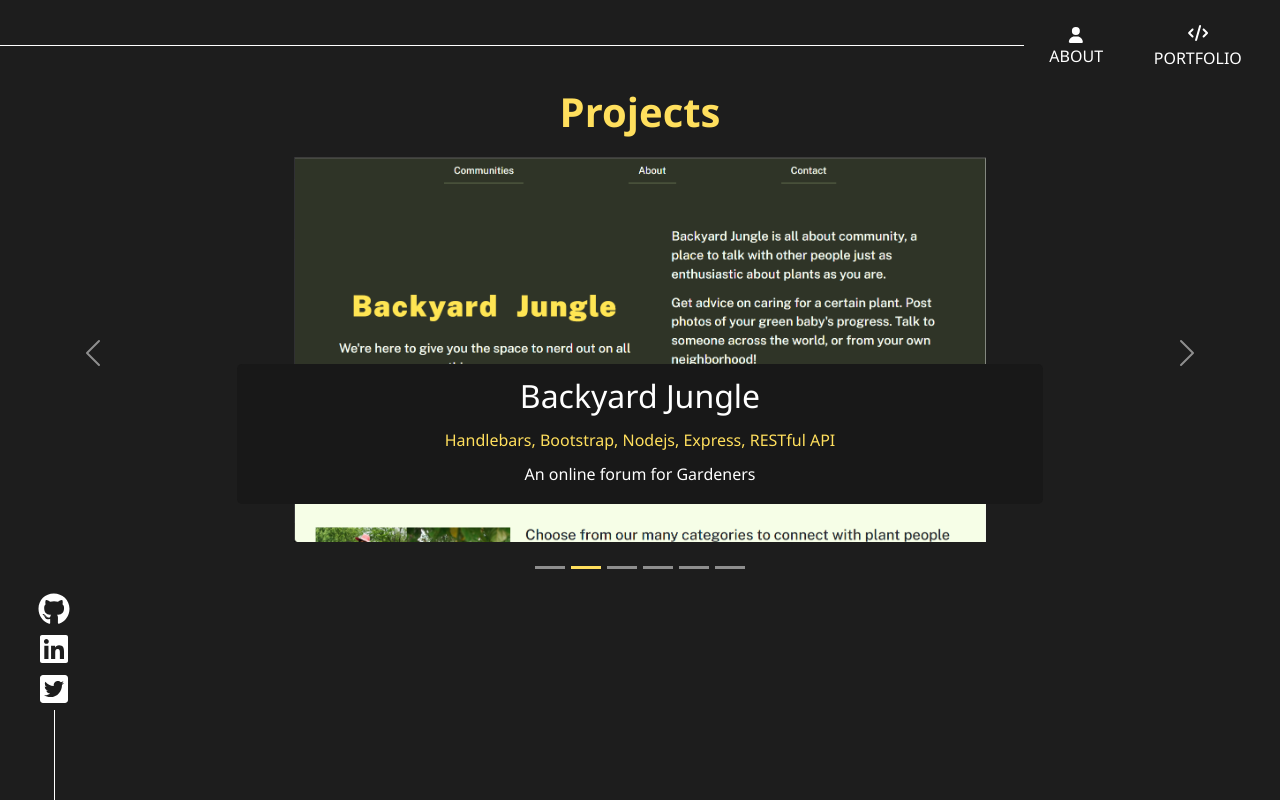
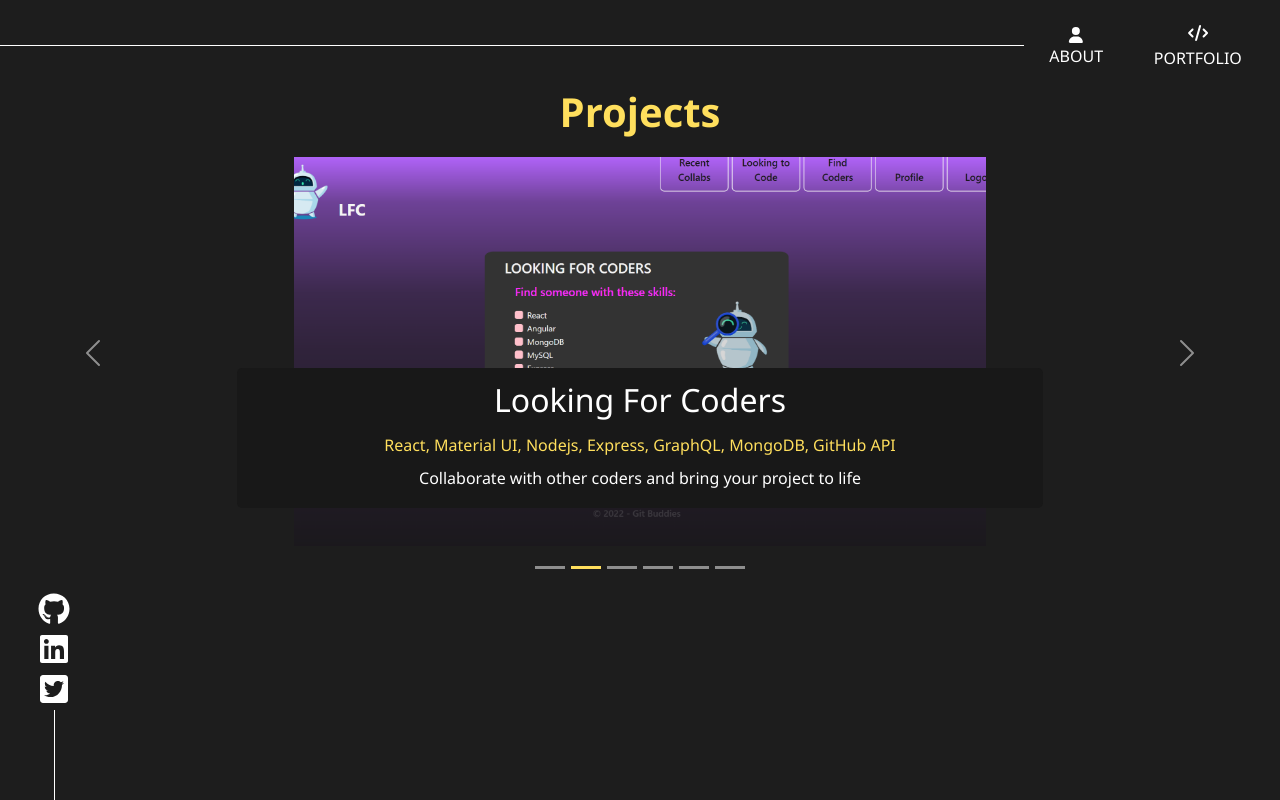
Before and after one commit to MackenzieJoyce/Portfolio, a React (Create React App) app: page /portfolio in a window 1280 px wide. Built offline with nearby package versions, Linux system fonts and the light colour scheme.

Commit message:
Added new project: launch Box.

```diff
--- a/src/pages/components/projects.js
+++ b/src/pages/components/projects.js
@@ -1,6 +1,14 @@
 const projects = [
   {
     id: 1,
+    img: require('../../assets/img/launchBox.png'),
+    title: 'Launch Box',
+    text: 'Space info on the go',
+    tech: 'React, Mantine, Third Party APIs',
+    // link: 'https://github.com/MackenzieJoyce/Note-Taker-React'
+  },
+  {
+    id: 2,
     img: require('../../assets/img/lookingForCoders.png'),
     title: 'Looking For Coders',
     text: 'Collaborate with other coders and bring your project to life',
@@ -8,7 +16,7 @@ const projects = [
     link: 'https://github.com/LorenzoFTSIC/LFCoders'
   },
   {
-    id: 2,
+    id: 3,
     img: require('../../assets/img/backyardJungle.png'),
     title: 'Backyard Jungle',
     text: 'An online forum for Gardeners',
@@ -16,20 +24,12 @@ const projects = [
     link: 'https://github.com/MackenzieJoyce/Backyard-Jungle'
   },
   {
-    id: 3,
+    id: 4,
     img: require('../../assets/img/mixUpMovieNight.png'),
     title: 'Mix Up Movie Night',
     text: 'Your great night chosen by our app',
     tech: 'CSS, Bulma, JavaScript',
     link: 'https://github.com/Servbt/Mix-up-Movie-Night'
-  },
-  {
-    id: 4,
-    img: require('../../assets/img/noteTaker.png'),
-    title: 'Note Tracker',
-    text: 'Simple design for all your complicated tasks',
-    tech: 'React',
-    link: 'https://github.com/MackenzieJoyce/Note-Taker-React'
   },
   {
     id: 5,
```
Also changed, not shown: src/assets/img/launchBox.png (added).
